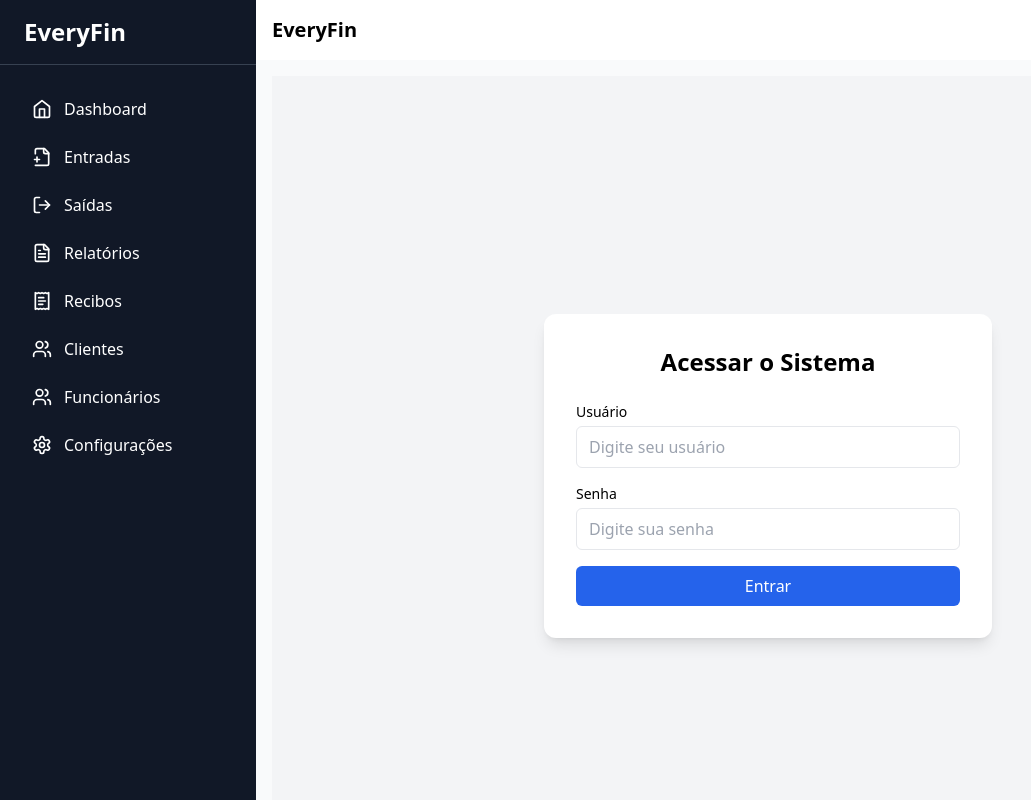
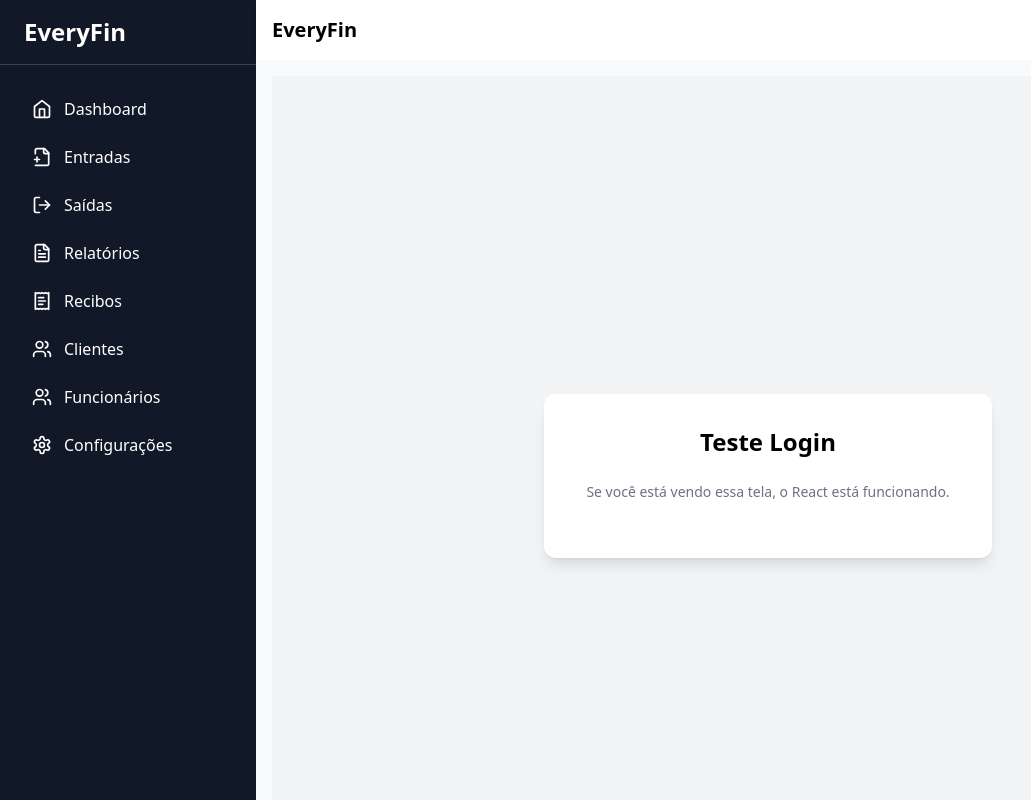
Before and after one commit to felipefriesen/EveryFin_V1.1_Front, a React (Vite) app: page /login in a window 1280 px wide. Shown: the whole page, without its empty margins (0-1031 px from the left). Built offline with nearby package versions, Linux system fonts and the light colour scheme.

Commit message:
correçoes

```diff
--- a/src/Router.tsx
+++ b/src/Router.tsx
@@ -30,6 +30,8 @@ export default function Router() {
       <Route path="/cadastro/clientes" element={<PrivateRoute><CadastroClientes /></PrivateRoute>} />
       <Route path="/cadastro/funcionarios" element={<PrivateRoute><CadastroFuncionarios /></PrivateRoute>} />
 
+
+
       {/* Fallback para login */}
       <Route path="*" element={<Navigate to="/login" replace />} />
     </Routes>
--- a/src/components/PrivateRoute.tsx
+++ b/src/components/PrivateRoute.tsx
@@ -1,4 +1,3 @@
-// src/components/PrivateRoute.tsx
 import React from 'react';
 import { Navigate } from 'react-router-dom';
 
@@ -8,10 +7,13 @@ interface Props {
 
 export default function PrivateRoute({ children }: Props) {
   const token = localStorage.getItem('token');
+  console.log('[PrivateRoute] Token encontrado:', token);
 
   if (!token) {
+    console.warn('[PrivateRoute] Nenhum token encontrado. Redirecionando para /login');
     return <Navigate to="/login" replace />;
   }
 
+  console.log('[PrivateRoute] Acesso autorizado.');
   return children;
 }
--- a/src/pages/Dashboard.tsx
+++ b/src/pages/Dashboard.tsx
@@ -1,31 +1,71 @@
-
 // src/pages/Dashboard.tsx
-import CardInfo from '../components/CardInfo';
-import ChartBar from '../components/ChartBar';
-import ChartPie from '../components/ChartPie';
+import React, { useEffect, useState } from 'react';
+import axios from 'axios';
 
 export default function Dashboard() {
+  const [entradas, setEntradas] = useState<number>(0);
+  const [saidas, setSaidas] = useState<number>(0);
+  const [atividades, setAtividades] = useState<string[]>([]);
+
+  useEffect(() => {
+    const token = localStorage.getItem('token');
+    const headers = { Authorization: `Bearer ${token}` };
+
+    const fetchData = async () => {
+      try {
+        const resEntradas = await axios.get('/entradas', { headers });
+        const resSaidas = await axios.get('/saidas', { headers });
+
+        const totalEntradas = resEntradas.data.reduce((acc: number, item: any) => acc + item.valor, 0);
+        const totalSaidas = resSaidas.data.reduce((acc: number, item: any) => acc + item.valor, 0);
+
+        const logs = [
+          ...resEntradas.data.slice(0, 2).map((e: any) => `✅ Entrada registrada: ${e.descricao} - R$ ${e.valor.toFixed(2)}`),
+          ...resSaidas.data.slice(0, 2).map((s: any) => `✅ Saída registrada: ${s.descricao} - R$ ${s.valor.toFixed(2)}`)
+        ];
+
+        setEntradas(totalEntradas);
+        setSaidas(totalSaidas);
+        setAtividades(logs);
+      } catch (err) {
+        console.error('Erro ao carregar dados do dashboard:', err);
+      }
+    };
+
+    fetchData();
+  }, []);
+
+  const lucro = entradas - saidas;
+
   return (
     <div className="p-6 space-y-6">
-      <h1 className="text-2xl font-bold text-gray-800">Visão Geral</h1>
+      <h1 className="text-2xl font-bold text-gray-800">Dashboard</h1>
+      <p className="text-gray-600">Bem-vindo ao sistema financeiro EveryFin!</p>
 
-      <div className="grid grid-cols-1 sm:grid-cols-2 lg:grid-cols-4 gap-4">
-        <CardInfo title="Entradas" value="R$ 12.500,00" type="entrada" />
-        <CardInfo title="Saídas" value="R$ 8.200,00" type="saida" />
-        <CardInfo title="Saldo Atual" value="R$ 4.300,00" type="saldo" />
-        <CardInfo title="Lucro Líquido" value="R$ 2.100,00" type="lucro" />
+      <div className="grid grid-cols-1 md:grid-cols-3 gap-6">
+        <div className="bg-white shadow rounded-xl p-4">
+          <h2 className="text-lg font-semibold text-gray-700">Total de Entradas</h2>
+          <p className="text-green-600 text-2xl font-bold mt-2">R$ {entradas.toFixed(2)}</p>
+        </div>
+
+        <div className="bg-white shadow rounded-xl p-4">
+          <h2 className="text-lg font-semibold text-gray-700">Total de Saídas</h2>
+          <p className="text-red-600 text-2xl font-bold mt-2">R$ {saidas.toFixed(2)}</p>
+        </div>
+
+        <div className="bg-white shadow rounded-xl p-4">
+          <h2 className="text-lg font-semibold text-gray-700">Lucro Líquido</h2>
+          <p className="text-blue-600 text-2xl font-bold mt-2">R$ {lucro.toFixed(2)}</p>
+        </div>
       </div>
 
-      <div className="grid grid-cols-1 lg:grid-cols-2 gap-6">
-        <div className="bg-white rounded-xl p-4 shadow">
-          <h2 className="text-lg font-semibold mb-4">Entradas vs Saídas por Mês</h2>
-          <ChartBar />
-        </div>
-
-        <div className="bg-white rounded-xl p-4 shadow">
-          <h2 className="text-lg font-semibold mb-4">Distribuição por Categoria</h2>
-          <ChartPie />
-        </div>
+      <div className="mt-10">
+        <h2 className="text-xl font-semibold text-gray-800 mb-4">Atividades Recentes</h2>
+        <ul className="space-y-2">
+          {atividades.map((item, idx) => (
+            <li key={idx} className="text-sm text-gray-700">{item}</li>
+          ))}
+        </ul>
       </div>
     </div>
   );
--- a/src/pages/Login.tsx
+++ b/src/pages/Login.tsx
@@ -1,6 +1,5 @@
-
 // src/pages/Login.tsx
-import { useState } from 'react';
+import { useState, useEffect } from 'react';
 import { useNavigate } from 'react-router-dom';
 import axios from 'axios';
 
@@ -8,61 +7,21 @@ export default function Login() {
   const [username, setUsername] = useState('');
   const [senha, setSenha] = useState('');
   const [erro, setErro] = useState('');
+  const [carregando, setCarregando] = useState(false);
   const navigate = useNavigate();
 
-  const handleLogin = async () => {
-    try {
-      const response = await axios.post('/auth/login', {
-        username,
-        password: senha,
-      });
-
-      const { token } = response.data;
-      localStorage.setItem('token', token);
-      setErro('');
-      navigate('/dashboard');
-    } catch (error) {
-      setErro('Usuário ou senha inválidos');
-    }
-  };
+  useEffect(() => {
+    console.log('Renderizou tela de login');
+  }, []);
 
   return (
     <div className="min-h-screen flex items-center justify-center bg-gray-100">
       <div className="bg-white p-8 rounded-xl shadow-lg w-full max-w-md">
-        <h2 className="text-2xl font-bold text-center mb-6">Acessar o Sistema</h2>
+        <h2 className="text-2xl font-bold text-center mb-6">Teste Login</h2>
 
-        {erro && <p className="text-red-500 text-sm text-center mb-4">{erro}</p>}
+        <p className="text-sm text-center text-gray-500 mb-6">Se você está vendo essa tela, o React está funcionando.</p>
 
-        <div className="space-y-4">
-          <div>
-            <label className="block mb-1 text-sm font-medium">Usuário</label>
-            <input
-              type="text"
-              value={username}
-              onChange={(e) => setUsername(e.target.value)}
-              className="w-full px-3 py-2 border rounded-md focus:outline-none focus:ring focus:border-blue-300"
-              placeholder="Digite seu usuário"
-            />
-          </div>
-
-          <div>
-            <label className="block mb-1 text-sm font-medium">Senha</label>
-            <input
-              type="password"
-              value={senha}
-              onChange={(e) => setSenha(e.target.value)}
-              className="w-full px-3 py-2 border rounded-md focus:outline-none focus:ring focus:border-blue-300"
-              placeholder="Digite sua senha"
-            />
-          </div>
-
-          <button
-            onClick={handleLogin}
-            className="w-full bg-blue-600 hover:bg-blue-700 text-white py-2 px-4 rounded-md transition duration-200"
-          >
-            Entrar
-          </button>
-        </div>
+        {/* Removido o formulário para focar apenas no teste de renderização */}
       </div>
     </div>
   );
```
Also changed, not shown: 1 other file (tests, documents, lock files or other folders).
